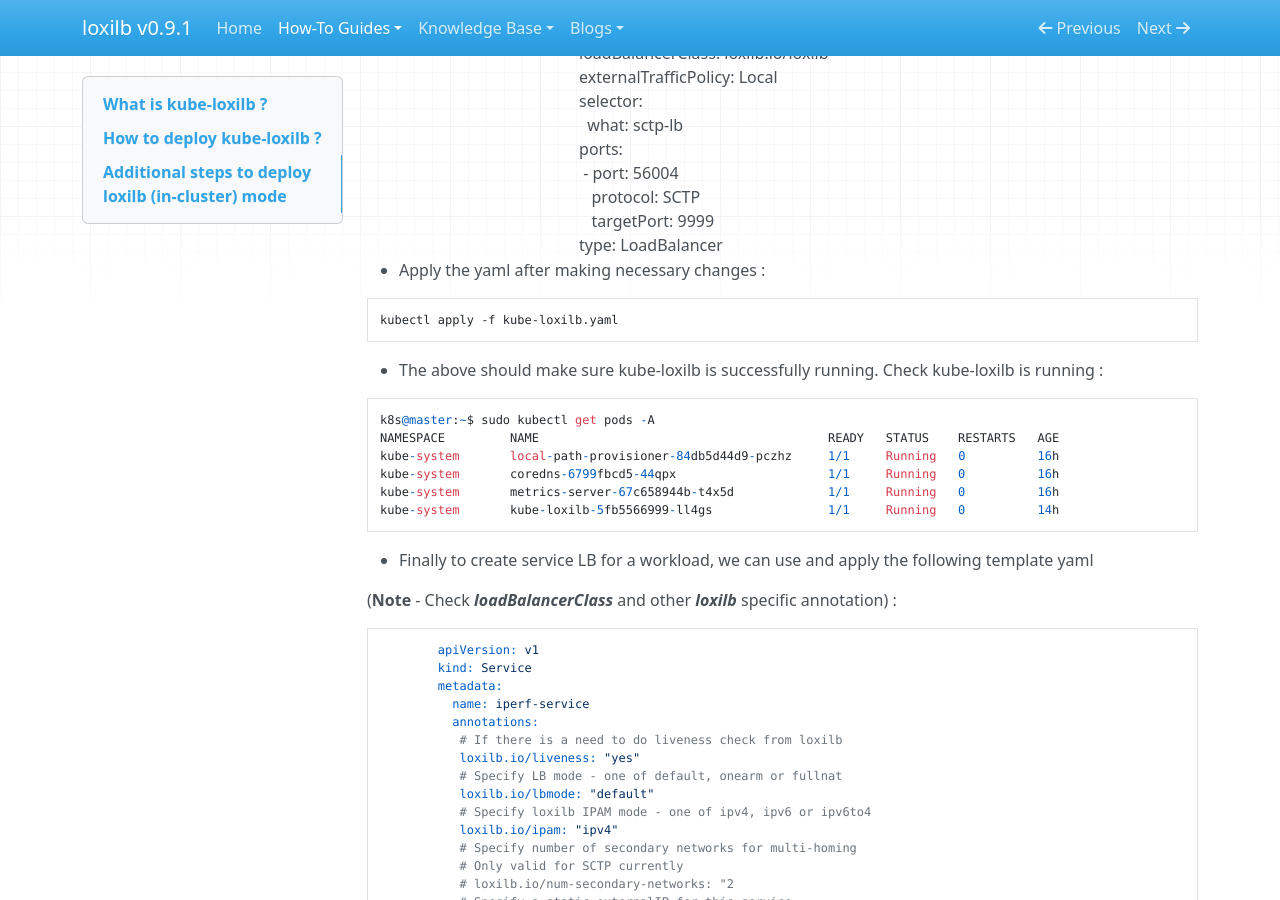
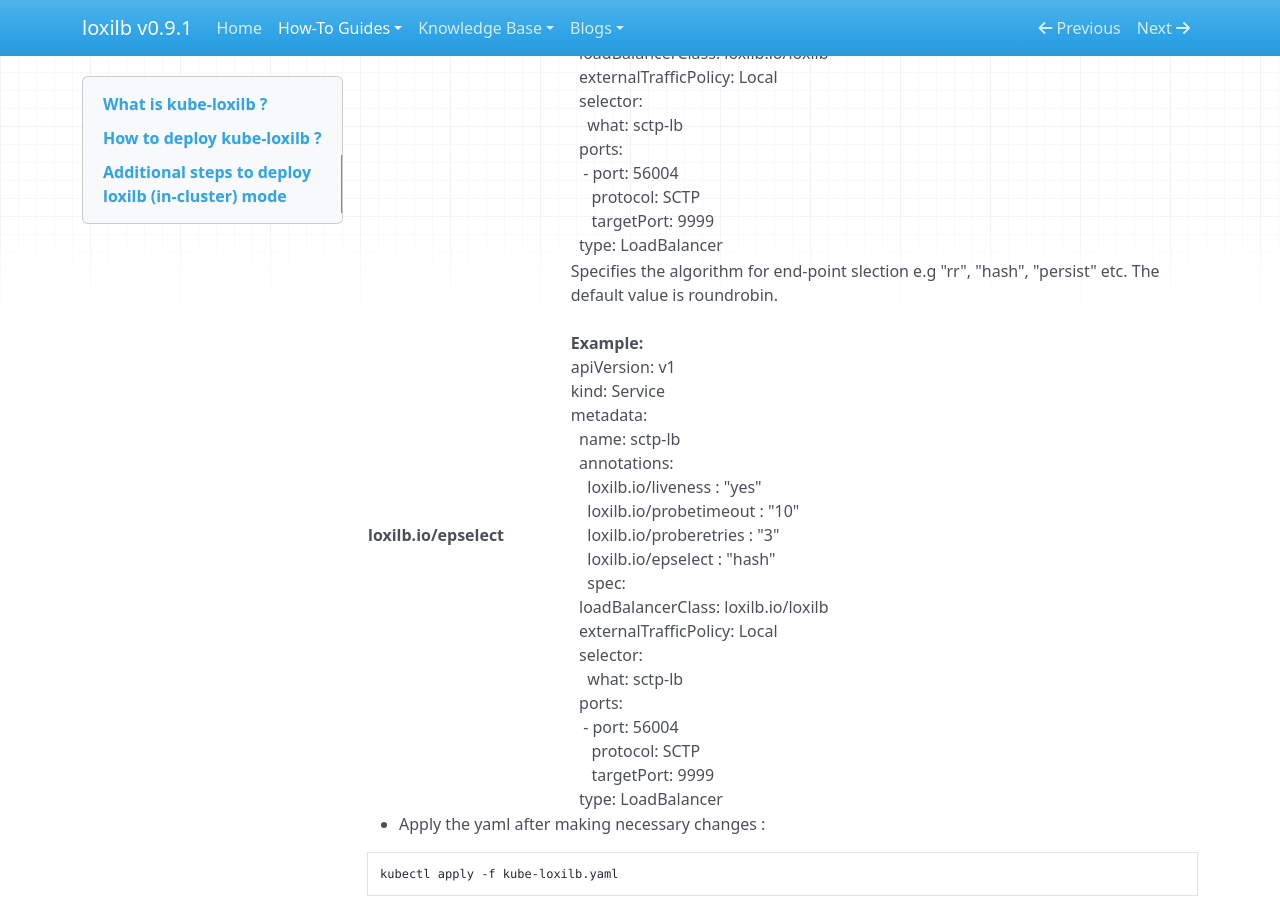
Before and after one commit to loxilb-io/loxilbdocs, an MkDocs documentation site: the page built from docs/kube-loxilb.md, in a window 1280 px wide and 900 px high, scrolled down 10010 px. Built offline with MkDocs 1.6.1, drawn with Linux system fonts in a browser that asks for light colours; nearby versions of some CDN libraries.

Commit message:
Update kube-loxilb.md

```diff
--- a/docs/kube-loxilb.md
+++ b/docs/kube-loxilb.md
@@ -82,6 +82,7 @@
 | <b>loxilb.io/proberesp</b> | Specifies the response to the probe request. It is not applied if the loxilb.io/probetype annotation is not used or if it is of type icmp or none.<br><br><b>Example:</b><br>apiVersion: v1<br>kind: Service<br>metadata:<br>&nbsp;&nbsp;name: sctp-lb<br>&nbsp;&nbsp;annotations:<br>&nbsp;&nbsp;&nbsp;&nbsp;loxilb.io/probetype : "tcp"<br>&nbsp;&nbsp;&nbsp;&nbsp;loxilb.io/probeport : "3000"<br>&nbsp;&nbsp;&nbsp;&nbsp;loxilb.io/probereq : "health"<br>&nbsp;&nbsp;&nbsp;&nbsp;loxilb.io/proberesp : "ok"<br>spec:<br>&nbsp;&nbsp;loadBalancerClass: loxilb.io/loxilb<br>&nbsp;&nbsp;externalTrafficPolicy: Local<br>&nbsp;&nbsp;selector:<br>&nbsp;&nbsp;&nbsp;&nbsp;what: sctp-lb<br>&nbsp;&nbsp;ports:<br>&nbsp;&nbsp;&nbsp;- port: 56004<br>&nbsp;&nbsp;&nbsp;&nbsp;&nbsp;protocol: SCTP<br>&nbsp;&nbsp;&nbsp;&nbsp;&nbsp;targetPort: 9999<br>&nbsp;&nbsp;type: LoadBalancer   |
 | <b>loxilb.io/probetimeout</b> | Specifies the timeout for starting a probe request (in seconds). The default value is 60 seconds <br><br><b>Example:</b><br>apiVersion: v1<br>kind: Service<br>metadata:<br>&nbsp;&nbsp;name: sctp-lb<br>&nbsp;&nbsp;annotations:<br>&nbsp;&nbsp;&nbsp;&nbsp;loxilb.io/liveness : "yes"<br>&nbsp;&nbsp;&nbsp;&nbsp;loxilb.io/probetimeout : "10"<br>spec:<br>&nbsp;&nbsp;loadBalancerClass: loxilb.io/loxilb<br>&nbsp;&nbsp;externalTrafficPolicy: Local<br>&nbsp;&nbsp;selector:<br>&nbsp;&nbsp;&nbsp;&nbsp;what: sctp-lb<br>&nbsp;&nbsp;ports:<br>&nbsp;&nbsp;&nbsp;- port: 56004<br>&nbsp;&nbsp;&nbsp;&nbsp;&nbsp;protocol: SCTP<br>&nbsp;&nbsp;&nbsp;&nbsp;&nbsp;targetPort: 9999<br>&nbsp;&nbsp;type: LoadBalancer   |
 | <b>loxilb.io/proberetries</b> | Specifies the number of probe request retries before considering an endpoint as inoperative. The default value is 2 <br><br><b>Example:</b><br>apiVersion: v1<br>kind: Service<br>metadata:<br>&nbsp;&nbsp;name: sctp-lb<br>&nbsp;&nbsp;annotations:<br>&nbsp;&nbsp;&nbsp;&nbsp;loxilb.io/liveness : "yes"<br>&nbsp;&nbsp;&nbsp;&nbsp;loxilb.io/probetimeout : "10"<br>&nbsp;&nbsp;&nbsp;&nbsp;loxilb.io/proberetries : "3"<br>spec:<br>&nbsp;&nbsp;loadBalancerClass: loxilb.io/loxilb<br>&nbsp;&nbsp;externalTrafficPolicy: Local<br>&nbsp;&nbsp;selector:<br>&nbsp;&nbsp;&nbsp;&nbsp;what: sctp-lb<br>&nbsp;&nbsp;ports:<br>&nbsp;&nbsp;&nbsp;- port: 56004<br>&nbsp;&nbsp;&nbsp;&nbsp;&nbsp;protocol: SCTP<br>&nbsp;&nbsp;&nbsp;&nbsp;&nbsp;targetPort: 9999<br>&nbsp;&nbsp;type: LoadBalancer   |
+| <b>loxilb.io/epselect</b> | Specifies the algorithm for end-point slection e.g "rr", "hash", "persist" etc. The default value is roundrobin. <br><br><b>Example:</b><br>apiVersion: v1<br>kind: Service<br>metadata:<br>&nbsp;&nbsp;name: sctp-lb<br>&nbsp;&nbsp;annotations:<br>&nbsp;&nbsp;&nbsp;&nbsp;loxilb.io/liveness : "yes"<br>&nbsp;&nbsp;&nbsp;&nbsp;loxilb.io/probetimeout : "10"<br>&nbsp;&nbsp;&nbsp;&nbsp;loxilb.io/proberetries : "3"<br>&nbsp;&nbsp;&nbsp;&nbsp;loxilb.io/epselect : "hash"<br>&nbsp;&nbsp;&nbsp;&nbsp;spec:<br>&nbsp;&nbsp;loadBalancerClass: loxilb.io/loxilb<br>&nbsp;&nbsp;externalTrafficPolicy: Local<br>&nbsp;&nbsp;selector:<br>&nbsp;&nbsp;&nbsp;&nbsp;what: sctp-lb<br>&nbsp;&nbsp;ports:<br>&nbsp;&nbsp;&nbsp;- port: 56004<br>&nbsp;&nbsp;&nbsp;&nbsp;&nbsp;protocol: SCTP<br>&nbsp;&nbsp;&nbsp;&nbsp;&nbsp;targetPort: 9999<br>&nbsp;&nbsp;type: LoadBalancer   |
 
 * Apply the yaml after making necessary changes :
 
```
